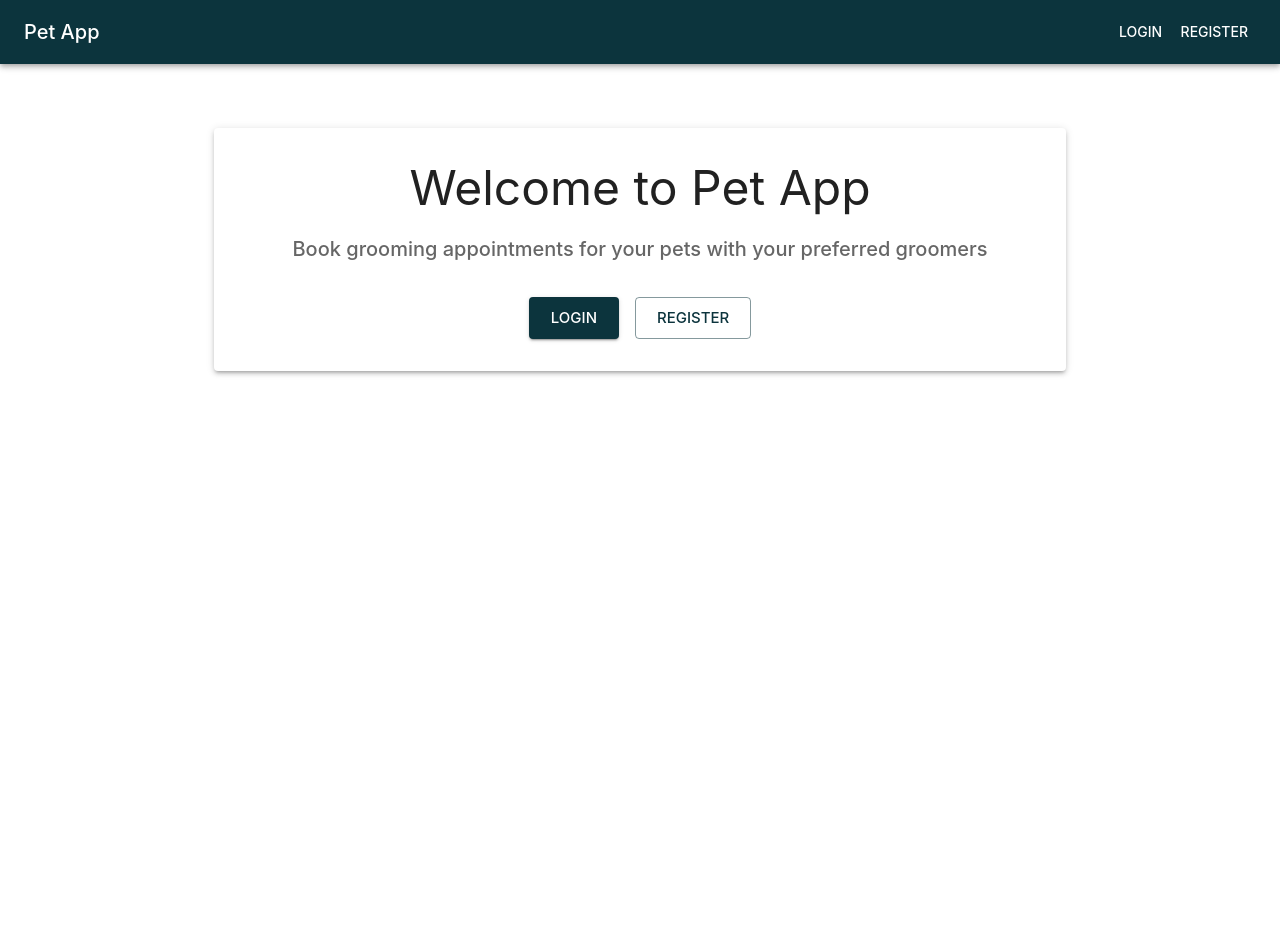
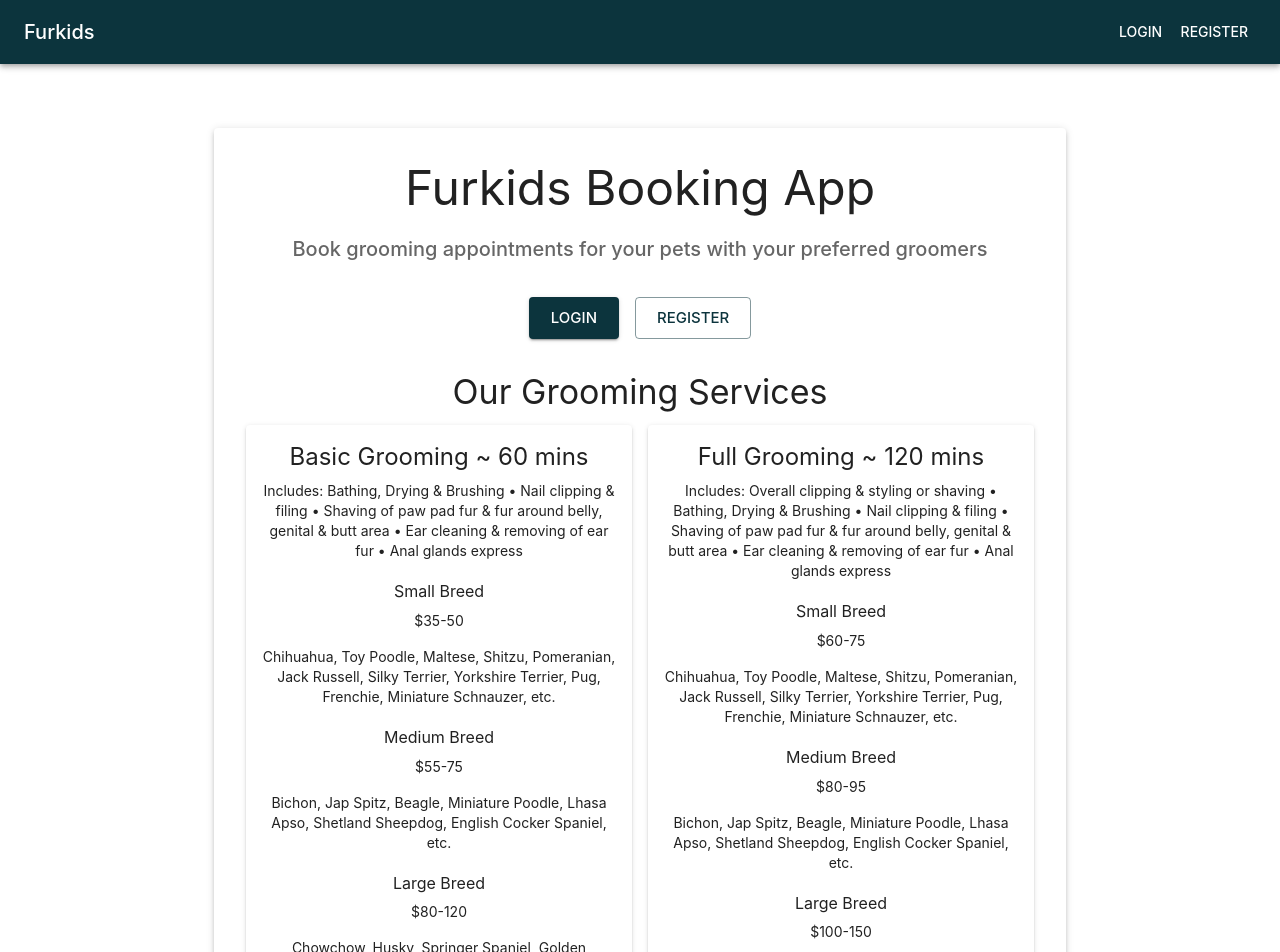
Before and after one commit to kenzychew/pet-app, a React (Vite) app in the folder client/: page / in a window 1280 px wide. Shown: the top 952 px of the page. Before the commit the page ends 800 px from the top, so only its background shows below. Built offline with nearby package versions, Linux system fonts and the light colour scheme; no server answers.

Commit message:
description of services on homepage

```diff
--- a/client/src/components/NavBar.jsx
+++ b/client/src/components/NavBar.jsx
@@ -21,7 +21,7 @@ const NavBar = () => {
           to="/"
           sx={{ flexGrow: 1, textDecoration: "none", color: "white" }}
         >
-          Pet App
+          Furkids
         </Typography>
         <Box>
           {isAuthenticated ? (
--- /dev/null
+++ b/client/src/components/ServiceRates.jsx
@@ -0,0 +1,110 @@
+import React from "react";
+import { Box, Typography, Paper, Grid } from "@mui/material";
+
+const ServiceRates = () => {
+  return (
+    <Box sx={{ mt: 4, mb: 4 }}>
+      <Typography variant="h4" align="center" gutterBottom>
+        Our Grooming Services
+      </Typography>
+
+      <Grid container spacing={2}>
+        {/* Basic Grooming */}
+        <Grid item xs={12} md={6}>
+          <Paper elevation={2} sx={{ p: 2 }}>
+            <Typography variant="h5" gutterBottom>
+              Basic Grooming ~ 60 mins
+            </Typography>
+            <Typography variant="body2" paragraph>
+              Includes: Bathing, Drying & Brushing • Nail clipping & filing •
+              Shaving of paw pad fur & fur around belly, genital & butt area •
+              Ear cleaning & removing of ear fur • Anal glands express
+            </Typography>
+
+            <Typography variant="subtitle1" gutterBottom>
+              Small Breed
+            </Typography>
+            <Typography variant="body2" paragraph>
+              $35-50
+            </Typography>
+            <Typography variant="body2" paragraph>
+              Chihuahua, Toy Poodle, Maltese, Shitzu, Pomeranian, Jack Russell,
+              Silky Terrier, Yorkshire Terrier, Pug, Frenchie, Miniature Schnauzer, etc.
+            </Typography>
+
+            <Typography variant="subtitle1" gutterBottom>
+              Medium Breed
+            </Typography>
+            <Typography variant="body2" paragraph>
+              $55-75
+            </Typography>
+            <Typography variant="body2" paragraph>
+              Bichon, Jap Spitz, Beagle, Miniature Poodle, Lhasa Apso,
+              Shetland Sheepdog, English Cocker Spaniel, etc.
+            </Typography>
+
+            <Typography variant="subtitle1" gutterBottom>
+              Large Breed
+            </Typography>
+            <Typography variant="body2" paragraph>
+              $80-120
+            </Typography>
+            <Typography variant="body2" paragraph>
+              Chowchow, Husky, Springer Spaniel, Golden Retriever,
+              Rough Collie, Boxer, Keeshond, Samoyed, Border Collie, etc.
+            </Typography>
+          </Paper>
+        </Grid>
+
+        {/* Full Grooming */}
+        <Grid item xs={12} md={6}>
+          <Paper elevation={2} sx={{ p: 2 }}>
+            <Typography variant="h5" gutterBottom>
+              Full Grooming ~ 120 mins
+            </Typography>
+            <Typography variant="body2" paragraph>
+              Includes: Overall clipping & styling or shaving • Bathing, Drying & Brushing •
+              Nail clipping & filing • Shaving of paw pad fur & fur around belly,
+              genital & butt area • Ear cleaning & removing of ear fur • Anal glands express
+            </Typography>
+
+            <Typography variant="subtitle1" gutterBottom>
+              Small Breed
+            </Typography>
+            <Typography variant="body2" paragraph>
+              $60-75
+            </Typography>
+            <Typography variant="body2" paragraph>
+              Chihuahua, Toy Poodle, Maltese, Shitzu, Pomeranian, Jack Russell,
+              Silky Terrier, Yorkshire Terrier, Pug, Frenchie, Miniature Schnauzer, etc.
+            </Typography>
+
+            <Typography variant="subtitle1" gutterBottom>
+              Medium Breed
+            </Typography>
+            <Typography variant="body2" paragraph>
+              $80-95
+            </Typography>
+            <Typography variant="body2" paragraph>
+              Bichon, Jap Spitz, Beagle, Miniature Poodle, Lhasa Apso,
+              Shetland Sheepdog, English Cocker Spaniel, etc.
+            </Typography>
+
+            <Typography variant="subtitle1" gutterBottom>
+              Large Breed
+            </Typography>
+            <Typography variant="body2" paragraph>
+              $100-150
+            </Typography>
+            <Typography variant="body2" paragraph>
+              Chowchow, Husky, Springer Spaniel, Golden Retriever,
+              Rough Collie, Boxer, Keeshond, Samoyed, Border Collie, etc.
+            </Typography>
+          </Paper>
+        </Grid>
+      </Grid>
+    </Box>
+  );
+};
+
+export default ServiceRates;
--- a/client/src/pages/HomePage.jsx
+++ b/client/src/pages/HomePage.jsx
@@ -2,7 +2,7 @@ import React from "react";
 import { Typography, Paper, Box, Button, Container } from "@mui/material";
 import { Link } from "react-router-dom";
 import { useAuth } from "../contexts/AuthContext";
-
+import ServiceRates from "../components/ServiceRates";
 const HomePage = () => {
   const { isAuthenticated } = useAuth();
 
@@ -10,7 +10,7 @@ const HomePage = () => {
     <Container maxWidth="md">
       <Paper elevation={3} sx={{ p: 4, mt: 8, textAlign: "center" }}>
         <Typography variant="h3" component="h1" gutterBottom>
-          Welcome to Pet App
+          Furkids Booking App
         </Typography>
 
         <Typography variant="h6" color="text.secondary">
@@ -51,6 +51,7 @@ const HomePage = () => {
             </Box>
           )}
         </Box>
+        <ServiceRates />
       </Paper>
     </Container>
   );
```
